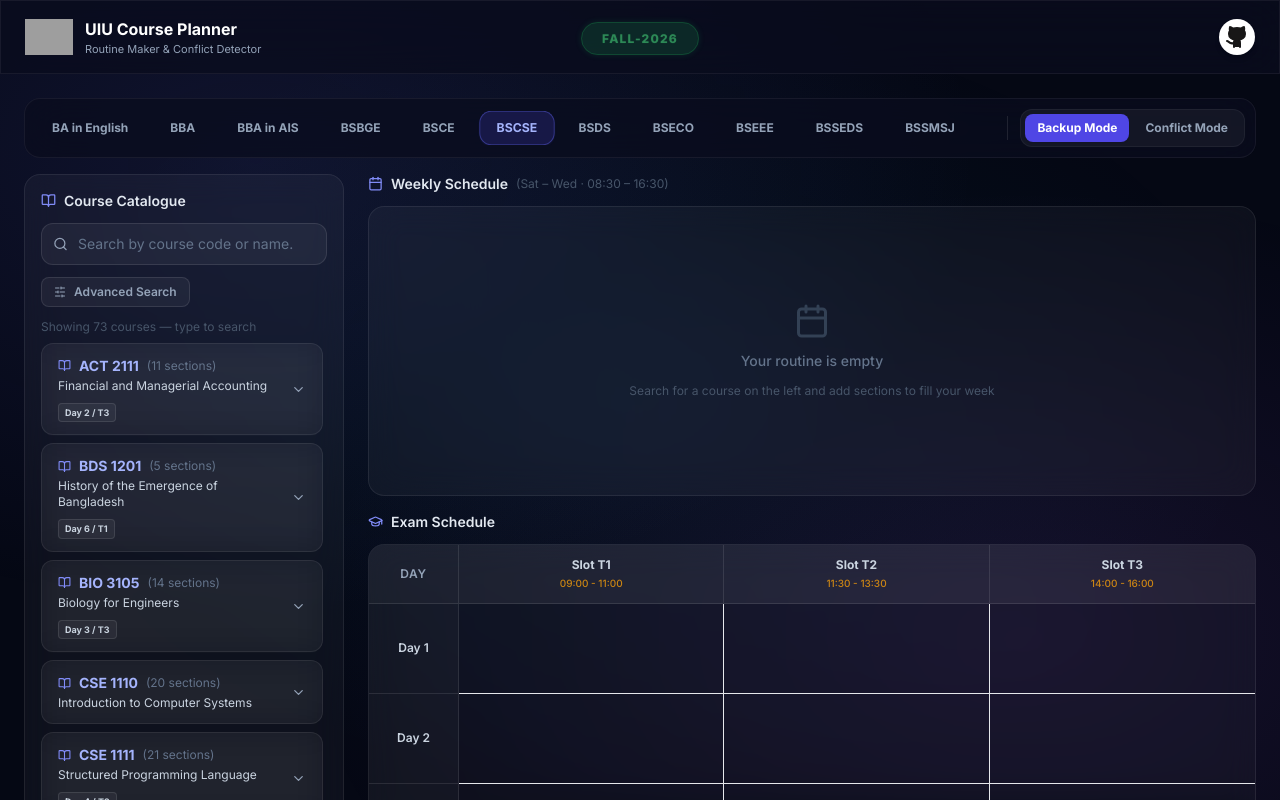
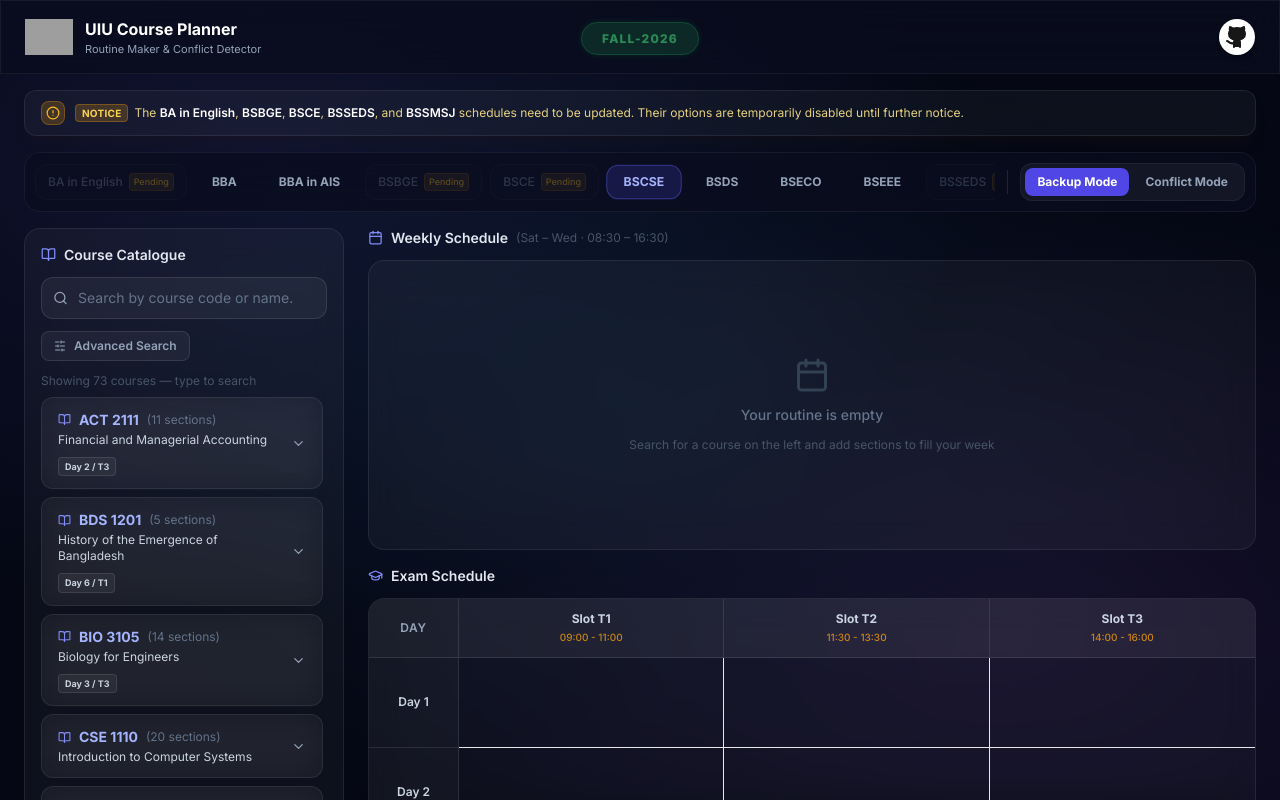
Before and after one commit to itsABR4R/Course-Planner, a React (Vite) app: page / in a window 1280 px wide. Shown: the top 800 px of the page. Built offline with nearby package versions, Linux system fonts and the light colour scheme; grey boxes are pictures that could not be loaded.

Commit message:
Add top notice banner and disable pending departments

```diff
--- a/src/App.jsx
+++ b/src/App.jsx
@@ -66,18 +66,19 @@ function getExamInfo(courseCode, selectedDept) {
     return null;
 }
 
+// Set disabled: true for departments whose Fall 2026 routine is pending
 const DEPARTMENTS = [
-    { id: 'BA_ENG', label: 'BA in English', csv: '/BA_ENG_Courses.csv' },
+    { id: 'BA_ENG', label: 'BA in English', csv: '/BA_ENG_Courses.csv', disabled: true },
     { id: 'BBA', label: 'BBA', csv: '/BBA_Courses.csv' },
     { id: 'BBA_AIS', label: 'BBA in AIS', csv: '/BBA_AIS_Courses.csv' },
-    { id: 'BSBGE', label: 'BSBGE', csv: '/BGE_Courses.csv' },
-    { id: 'BSCE', label: 'BSCE', csv: '/CE_Courses.csv' },
+    { id: 'BSBGE', label: 'BSBGE', csv: '/BGE_Courses.csv', disabled: true },
+    { id: 'BSCE', label: 'BSCE', csv: '/CE_Courses.csv', disabled: true },
     { id: 'BSCSE', label: 'BSCSE', csv: '/CSE_Courses.csv' },
     { id: 'BSDS', label: 'BSDS', csv: '/DS_Courses.csv' },
     { id: 'BSECO', label: 'BSECO', csv: '/ECO_Courses.csv' },
     { id: 'BSEEE', label: 'BSEEE', csv: '/EEE_Courses.csv' },
-    { id: 'BSSEDS', label: 'BSSEDS', csv: '/SEDS_Courses.csv' },
-    { id: 'BSSMSJ', label: 'BSSMSJ', csv: '/SMSJ_Courses.csv' },
+    { id: 'BSSEDS', label: 'BSSEDS', csv: '/SEDS_Courses.csv', disabled: true },
+    { id: 'BSSMSJ', label: 'BSSMSJ', csv: '/SMSJ_Courses.csv', disabled: true },
 ];
 
 export default function App() {
@@ -89,6 +90,14 @@ export default function App() {
     const [isDeptDisabled, setIsDeptDisabled] = useState(false);
     const [plannerMode, setPlannerMode] = useState('backup'); // 'backup' or 'conflict'
     const { routine, setRoutine, toast, addCourse, removeCourse, clearRoutine, showToast } = useRoutine();
+
+    // Fallback if a disabled department was somehow selected
+    useEffect(() => {
+        const dept = DEPARTMENTS.find(d => d.id === selectedDept);
+        if (dept?.disabled) {
+            setSelectedDept('BSCSE');
+        }
+    }, [selectedDept]);
 
     // Load CSV whenever selectedDept changes
     useEffect(() => {
@@ -299,13 +308,48 @@ export default function App() {
                 </div>
             </header>
 
+            {/* ── Top Notice Banner ── */}
+            <div className="max-w-screen-2xl w-full mx-auto px-4 lg:px-6 pt-3 lg:pt-4 relative z-30">
+                <div className="glass rounded-xl p-3 md:px-4 md:py-2.5 border border-amber-500/30 bg-amber-950/20 flex items-center justify-between gap-3 shadow-lg shadow-amber-950/10 animate-fade-in">
+                    <div className="flex items-center gap-2.5 min-w-0">
+                        <div className="w-6 h-6 rounded-lg bg-amber-500/20 border border-amber-500/30 flex items-center justify-center flex-shrink-0 text-amber-400">
+                            <AlertCircle size={14} className="text-amber-400" />
+                        </div>
+                        <p className="text-xs text-amber-200/90 leading-normal">
+                            <span className="font-bold text-amber-300 mr-1.5 uppercase tracking-wide text-[10px] px-1.5 py-0.5 rounded bg-amber-500/20 border border-amber-500/30">
+                                Notice
+                            </span>
+                            The <span className="font-semibold text-white">BA in English</span>, <span className="font-semibold text-white">BSBGE</span>, <span className="font-semibold text-white">BSCE</span>, <span className="font-semibold text-white">BSSEDS</span>, and <span className="font-semibold text-white">BSSMSJ</span> schedules need to be updated. Their options are temporarily disabled until further notice.
+                        </p>
+                    </div>
+                </div>
+            </div>
+
             {/* ── Department Selector & Mode Toggle ── */}
-            <div className="max-w-screen-2xl w-full mx-auto px-4 lg:px-6 pt-4 lg:pt-6 relative z-30">
+            <div className="max-w-screen-2xl w-full mx-auto px-4 lg:px-6 pt-3 lg:pt-4 relative z-30">
                 <div className="glass-dark rounded-2xl p-2.5 border border-white/8 flex flex-col md:flex-row md:items-center gap-3 justify-between">
                     {/* Left: Department Tabs (scrollable) */}
                     <div className="flex items-center gap-2 overflow-x-auto no-scrollbar scroll-smooth flex-1 w-full">
                         {DEPARTMENTS.map(dept => {
                             const isActive = selectedDept === dept.id;
+                            const isDisabled = dept.disabled;
+
+                            if (isDisabled) {
+                                return (
+                                    <button
+                                        key={dept.id}
+                                        disabled
+                                        title={`${dept.label} routine needs to be updated (Fall 2026 pending)`}
+                                        className="px-3 py-2 rounded-xl text-xs font-medium whitespace-nowrap transition-all duration-200 opacity-40 cursor-not-allowed bg-white/[0.02] border border-white/5 text-slate-500 hover:text-slate-500 hover:bg-white/[0.02] flex items-center gap-1.5 pointer-events-none select-none"
+                                    >
+                                        <span>{dept.label}</span>
+                                        <span className="text-[9px] px-1 py-0.2 rounded bg-amber-500/15 text-amber-400/80 border border-amber-500/20 font-medium">
+                                            Pending
+                                        </span>
+                                    </button>
+                                );
+                            }
+
                             return (
                                 <button
                                     key={dept.id}
```
